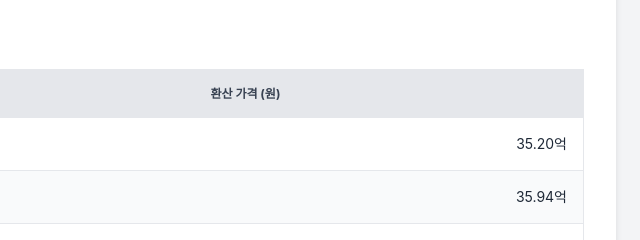
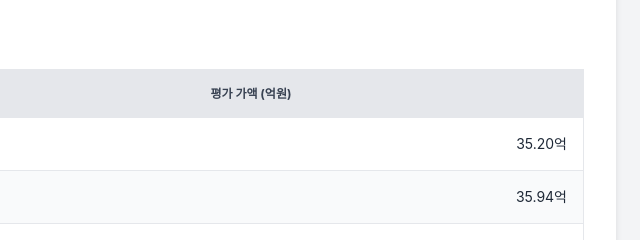
Before and after one commit to kdrcash/btc, a plain HTML site: page index.html in a window 1280 px wide. Shown: the part 1221-1461 px from the top of the page, 640-1280 px from the left. Drawn offline with nearby package versions, Linux system fonts and the light colour scheme.

Commit message:
index.html

```diff
--- a/index.html
+++ b/index.html
@@ -206,7 +206,7 @@
                         <tr class="bg-gray-200 text-gray-700 uppercase text-xs">
                             <th class="w-1/3 p-4">청산시 손실률</th>
                             <th class="w-1/3 p-4">최종 차익 비트</th>
-                            <th class="w-1/3 p-4">환산 가격 (원)</th>
+                            <th class="w-1/3 p-4">평가 가액 (억원)</th>
                         </tr>
                     </thead>
                     <tbody id="finalResultsTableBody" class="divide-y divide-gray-200">
```
